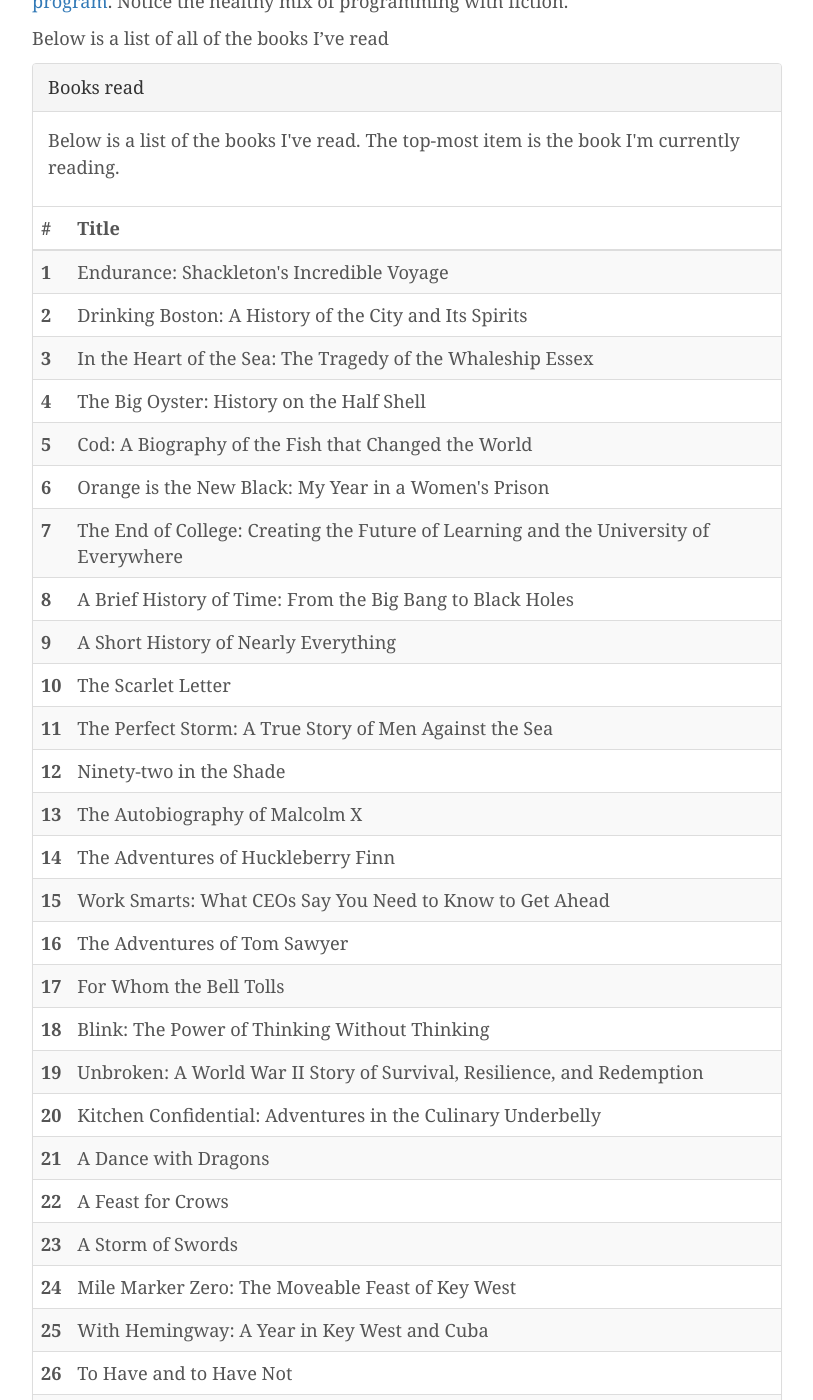
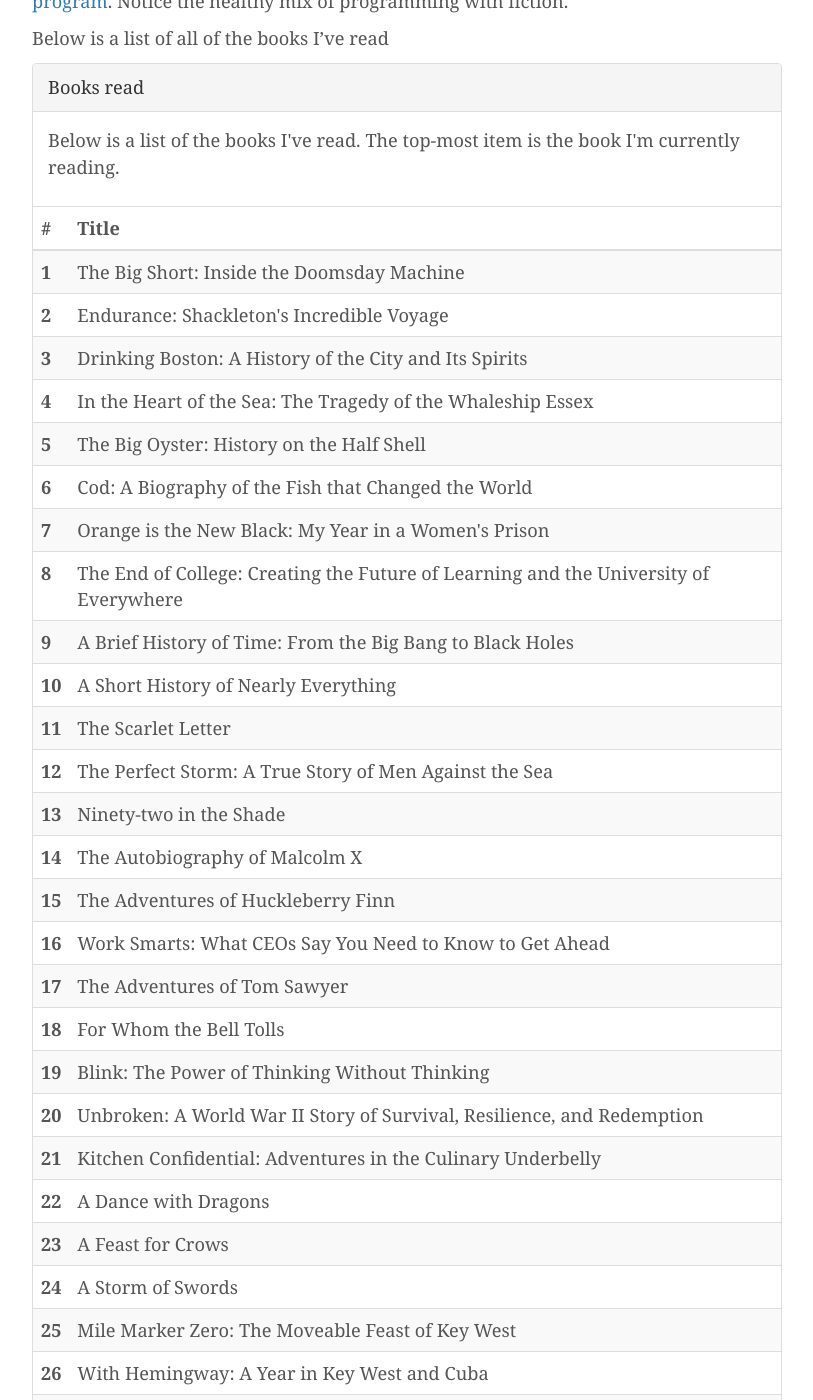
Before and after one commit to jkereako/jkereako.github.io, a Jekyll site: the page built from reading.md, in a window 1280 px wide and 1400 px high, scrolled down 501 px. Shown: the whole window, without its empty margins (38-851 px from the left). Built offline with Jekyll 4.4.1, drawn with Linux system fonts in a browser that asks for light colours; nearby versions of some CDN libraries; some of the changed text lies outside the part shown.

Commit message:
Update books.yml

```diff
--- a/_data/books.yml
+++ b/_data/books.yml
@@ -1,3 +1,6 @@
+- title: The Big Short
+  subtitle: Inside the Doomsday Machine
+
 - title: Endurance
   subtitle: Shackleton's Incredible Voyage
 
```
